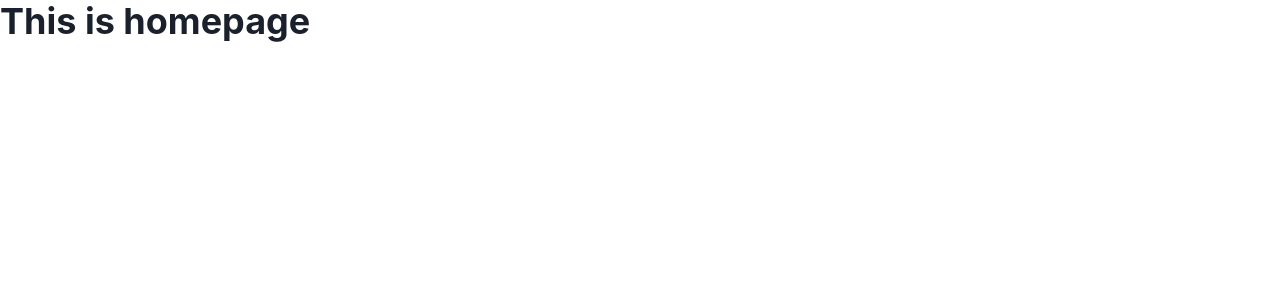
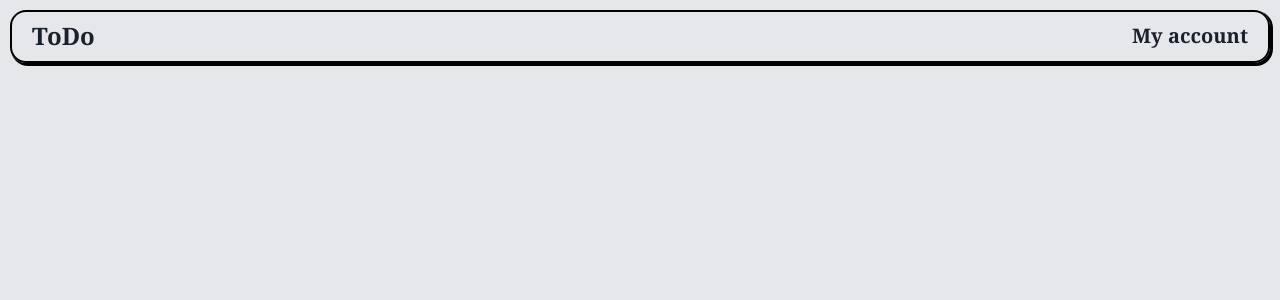
Before and after one commit to itmosha/clarity-website, a React (Create React App) app in the folder todo_frontend/: page / in a window 1280 px wide. Shown: the top 300 px of the page. Built offline with nearby package versions, Linux system fonts and the light colour scheme.

Commit message:
added: fonts setup + navbar

```diff
--- a/todo_frontend/src/IndexPage.tsx
+++ b/todo_frontend/src/IndexPage.tsx
@@ -1,11 +1,11 @@
 import React from 'react';
-import { Box, Heading } from '@chakra-ui/react';
-
+import {Box, Heading, Text} from '@chakra-ui/react';
+import Navbar from "./components/Navbar";
 
 function IndexPage() {
     return (
-        <Box>
-            <Heading>This is homepage</Heading>
+        <Box bgColor={'#e5e7eb'} minH={'100vh'} maxW={'100vw'} p={'10px'}>
+            <Navbar />
         </Box>
     );
 }
--- /dev/null
+++ b/todo_frontend/src/components/Navbar.tsx
@@ -0,0 +1,26 @@
+import React from 'react';
+import { Box, Center, Flex, Heading, Link } from '@chakra-ui/react';
+
+function Navbar() {
+    return (
+        <Box
+            p={'10px'}
+            border={'2px solid black'}
+            rounded={'1rem'}
+            boxShadow={'2px 2px 0px 1px rgba(0, 0, 0, 1)'}
+        >
+            <Flex px={'10px'} justify={'space-between'}>
+                <Center>
+                    <Link href={'/'} style={{ textDecoration: 'none' }}>
+                        <Heading fontSize={'1.5rem'} textDecoration={'none'}>ToDo</Heading>
+                    </Link>
+                </Center>
+                <Center>
+                    <Heading fontSize={'1.25rem'}>My account</Heading>
+                </Center>
+            </Flex>
+        </Box>
+    );
+}
+
+export default Navbar;
--- a/todo_frontend/src/index.css
+++ b/todo_frontend/src/index.css
@@ -1,13 +1,10 @@
 body {
   margin: 0;
-  font-family: -apple-system, BlinkMacSystemFont, 'Segoe UI', 'Roboto', 'Oxygen',
-    'Ubuntu', 'Cantarell', 'Fira Sans', 'Droid Sans', 'Helvetica Neue',
-    sans-serif;
+  font-family: ClashDisplay-Variable,ui-serif,Georgia,Cambria,Times New Roman,Times,serif;
   -webkit-font-smoothing: antialiased;
   -moz-osx-font-smoothing: grayscale;
 }
 
 code {
-  font-family: source-code-pro, Menlo, Monaco, Consolas, 'Courier New',
-    monospace;
+  font-family: ClashDisplay-Variable,ui-serif,Georgia,Cambria,Times New Roman,Times,serif;
 }
--- a/todo_frontend/src/index.tsx
+++ b/todo_frontend/src/index.tsx
@@ -10,13 +10,13 @@ import RegistrationPage from "./RegistrationPage";
 import LoginPage from "./LoginPage";
 import { ChakraProvider } from '@chakra-ui/react';
 import { createBrowserRouter, RouterProvider } from 'react-router-dom';
-
+import { extendTheme } from "@chakra-ui/react";
 
 const router = createBrowserRouter([
     {
         path: '/',
-        element: <IndexPage />,
-        errorElement: <ErrorPage />,
+        element: <IndexPage/>,
+        errorElement: <ErrorPage/>
     },
     {
         path: '/about',
@@ -40,6 +40,13 @@ const router = createBrowserRouter([
     },
 ]);
 
+const theme = extendTheme({
+    fonts: {
+        heading: `ClashDisplay-Variable,ui-serif,Georgia,Cambria,Times New Roman,Times,serif`,
+        body: `ui-sans-serif,system-ui,-apple-system,BlinkMacSystemFont,Segoe UI,Roboto,Helvetica Neue,Arial,Noto Sans,sans-serif,Apple Color Emoji,Segoe UI Emoji,Segoe UI Symbol,Noto Color Emoji`,
+    }
+})
+
 const root = ReactDOM.createRoot(
     document.getElementById('root') as HTMLElement
 );
@@ -47,7 +54,7 @@ const root = ReactDOM.createRoot(
 
 root.render(
     <React.StrictMode>
-        <ChakraProvider>
+        <ChakraProvider theme={theme}>
             <RouterProvider router={router} />
         </ChakraProvider>
     </React.StrictMode>
```
